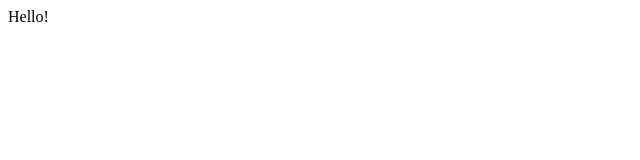
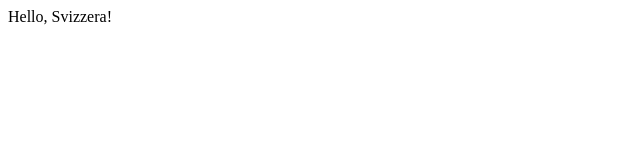
Before and after one commit to shfy80/demo1, a plain HTML site: page index.html in a window 1280 px wide. Shown: the full height of the page, 0-640 px from the left. Drawn offline with Linux system fonts and the light colour scheme.

Commit message:
Commit again

```diff
--- a/index.html
+++ b/index.html
@@ -1 +1 @@
-<div>Hello!</div>
+<div>Hello, Svizzera!</div>
```
Also changed, not shown: 1 other file.
